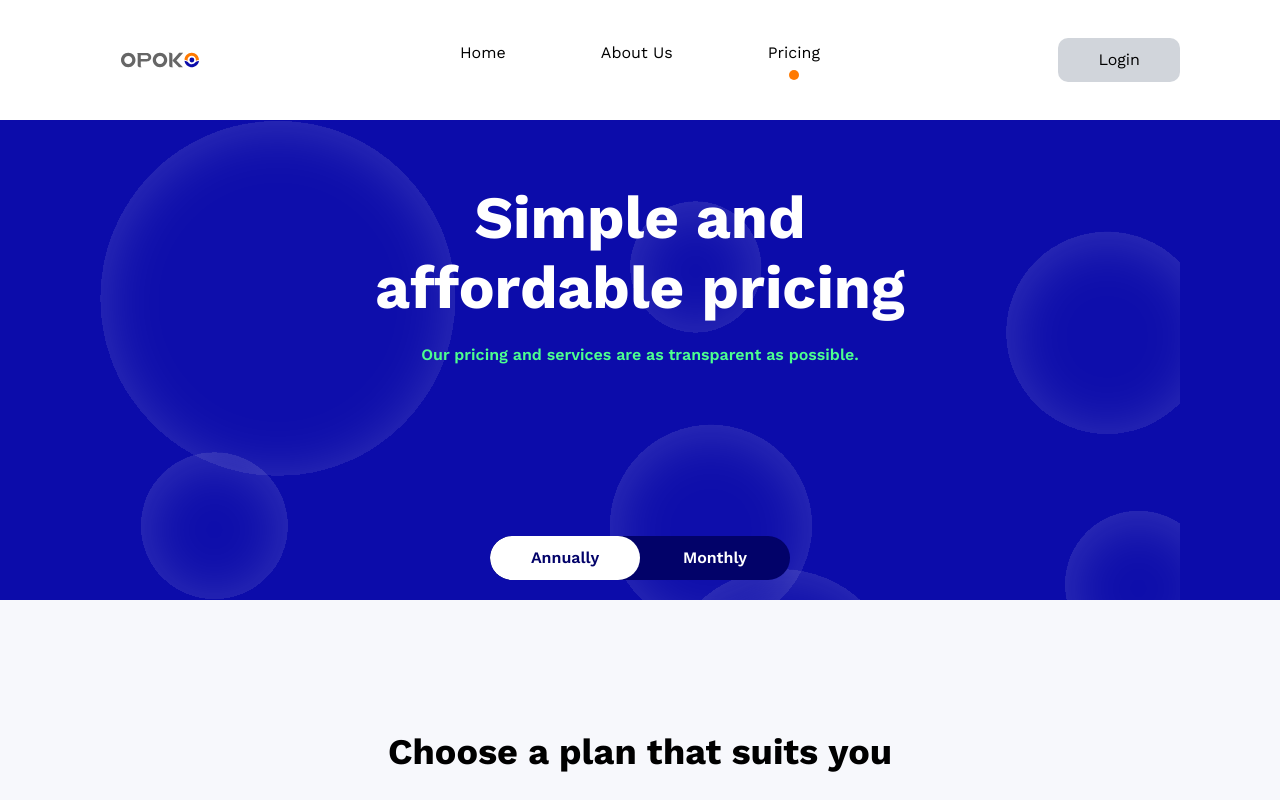
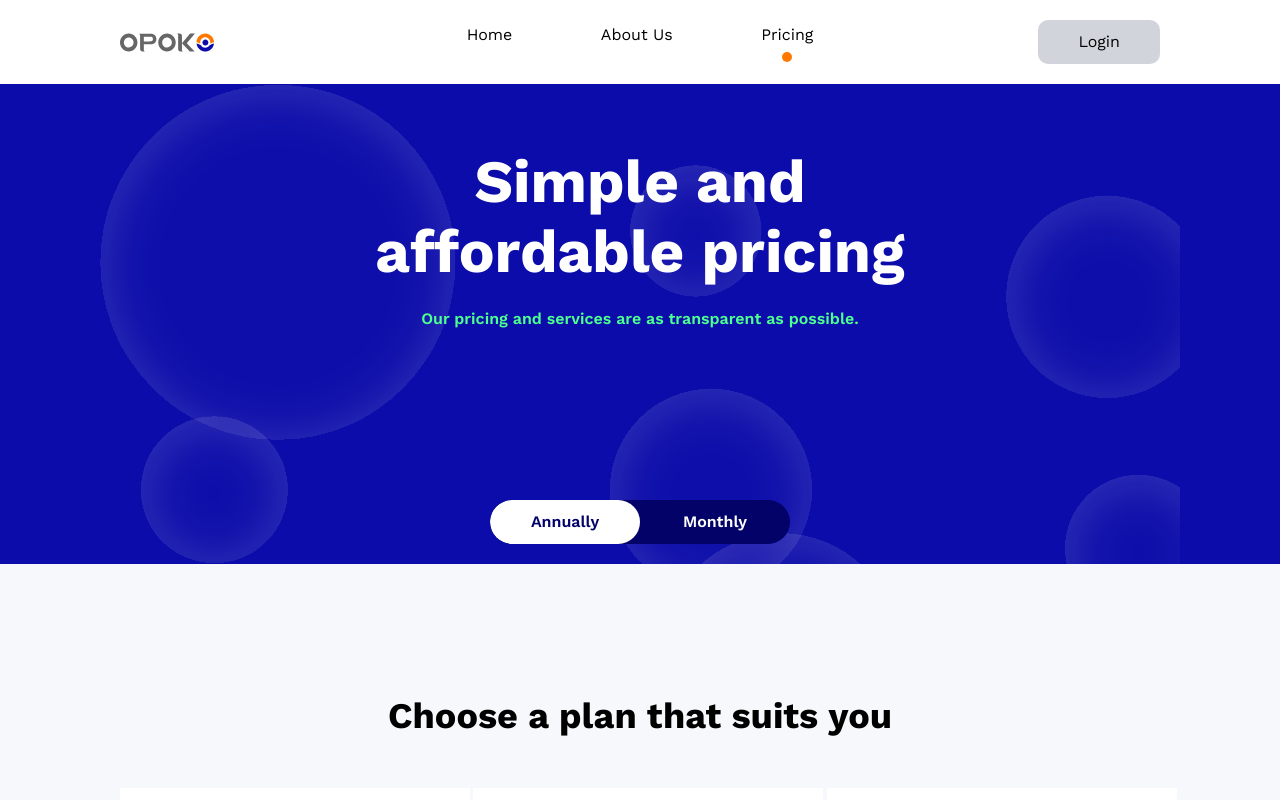
Before and after one commit to Niscolinx/opoko, a React (Vite) app: page /pricing in a window 1280 px wide. Shown: the top 800 px of the page. Built offline with nearby package versions, Linux system fonts and the light colour scheme.

Commit message:
working on pricing

```diff
--- a/src/components/Header.tsx
+++ b/src/components/Header.tsx
@@ -21,8 +21,8 @@ const Header = () => {
   const { pathname } = location;
 
   return (
-    <div className="grid items-center grid-cols-3">
-      <img src="/asset/logo.svg" alt="" className="w-[12rem]" />
+    <div className="grid items-center grid-cols-3 p-[2rem]">
+      <img src="/asset/logo.svg" alt=""  />
       <div className="flex justify-between">
         {path.map((item) => {
           return (
```
Also changed, not shown: public/asset/logo.svg, src/pages/billing/steps/First.tsx (line endings or trailing spaces).
